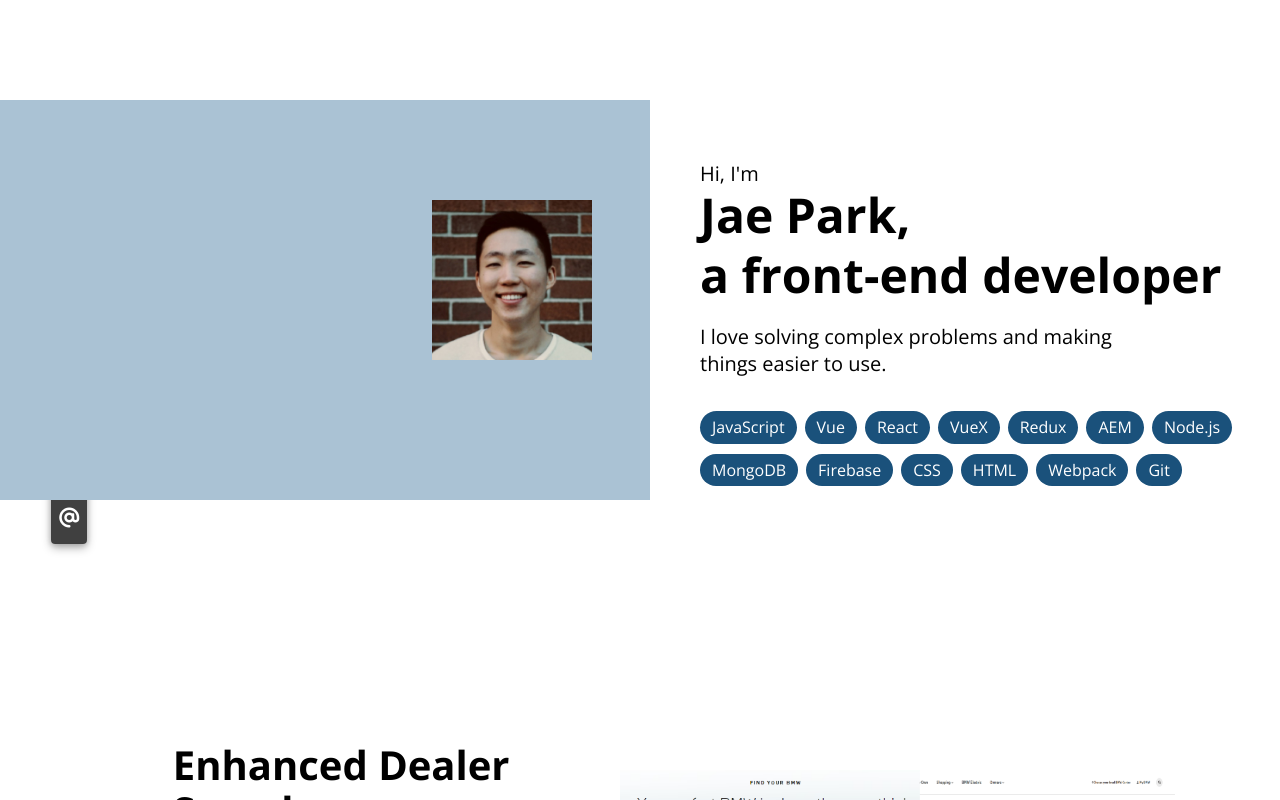
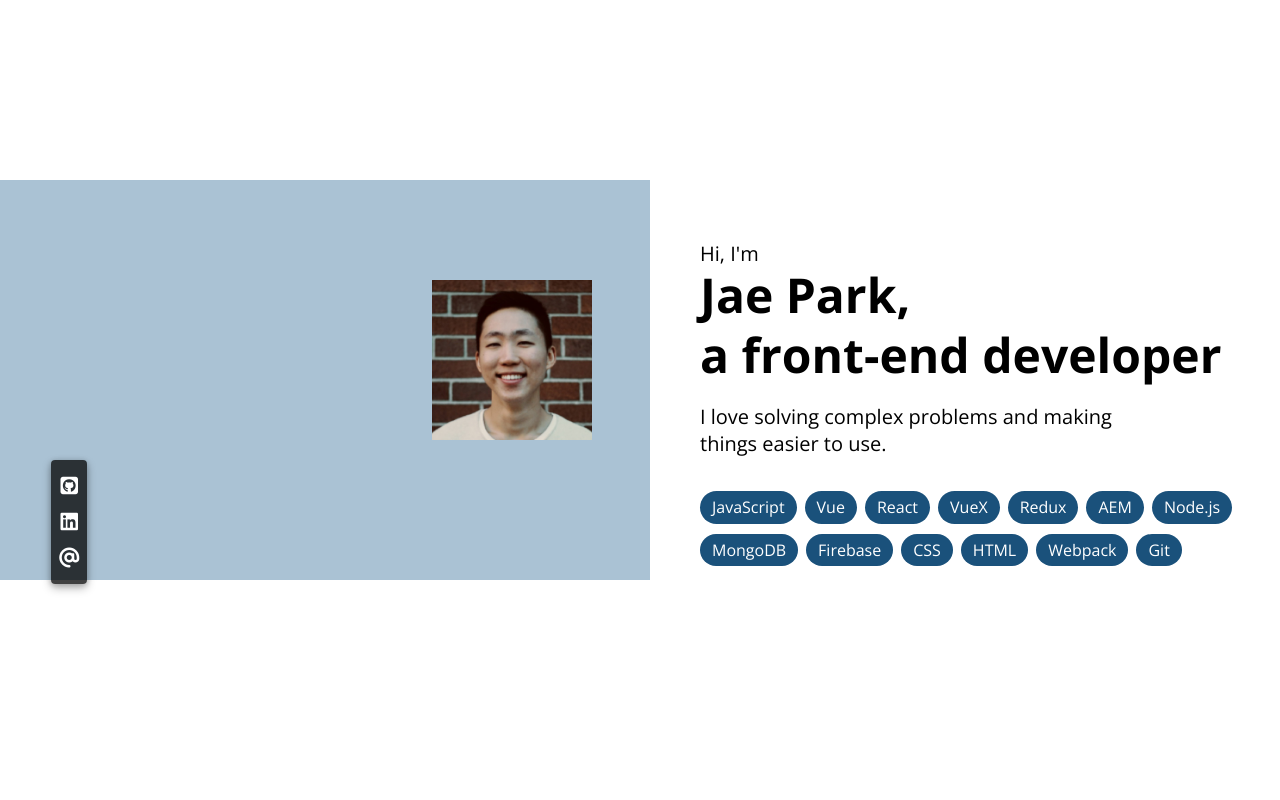
Before and after one commit to jaebungs/portfolio-website, a React (Create React App) app: page / in a window 1280 px wide. Built offline with nearby package versions, Linux system fonts and the light colour scheme.

Commit message:
fix layout

```diff
--- a/src/App.js
+++ b/src/App.js
@@ -2,6 +2,7 @@ import  { useState, useEffect, useRef } from "react";
 import Contact from './components/Contact';
 import About from './components/About';
 import CT from './components/CT'
+import TCO from './components/TCO'
 import Project from './components/Project';
 import Masonry from './components/Masonry';
 import Footer from './components/Footer';
@@ -15,13 +16,28 @@ function App() {
 
   return (
     <main className="app">
-      <Parallax className="about-section-parallax" pages={4}>
-        <Contact speed={-1} />
-        <About />
-        <CT />
-        <Project />
-        <Masonry />
-        <Footer offsect={1} factor={0.1} />
+      <Parallax className="about-section-parallax" pages={5}>
+        <ParallaxLayer className="contact-parallax" offset={0.05} factor={0.1} speed={-1}>
+          <Contact />
+        </ParallaxLayer>
+        <ParallaxLayer offset={0.1} factor={0.1} speed={0.1}>
+          <About />
+        </ParallaxLayer>
+        <ParallaxLayer offset={1} factor={0.1} speed={0.1}>
+          <CT />
+        </ParallaxLayer>
+        <ParallaxLayer offset={2} factor={0.1} speed={0.1}>
+          <TCO />
+        </ParallaxLayer>
+        <ParallaxLayer offset={3} factor={0.1} speed={0.1}>
+          <Project />
+        </ParallaxLayer>
+        <ParallaxLayer offset={4} factor={0.1} speed={0.1}>
+          <Masonry />
+        </ParallaxLayer>
+        <ParallaxLayer offset={4.7} speed={0.1}>
+          <Footer />
+        </ParallaxLayer>
       </Parallax>
     </main>
   );
```
